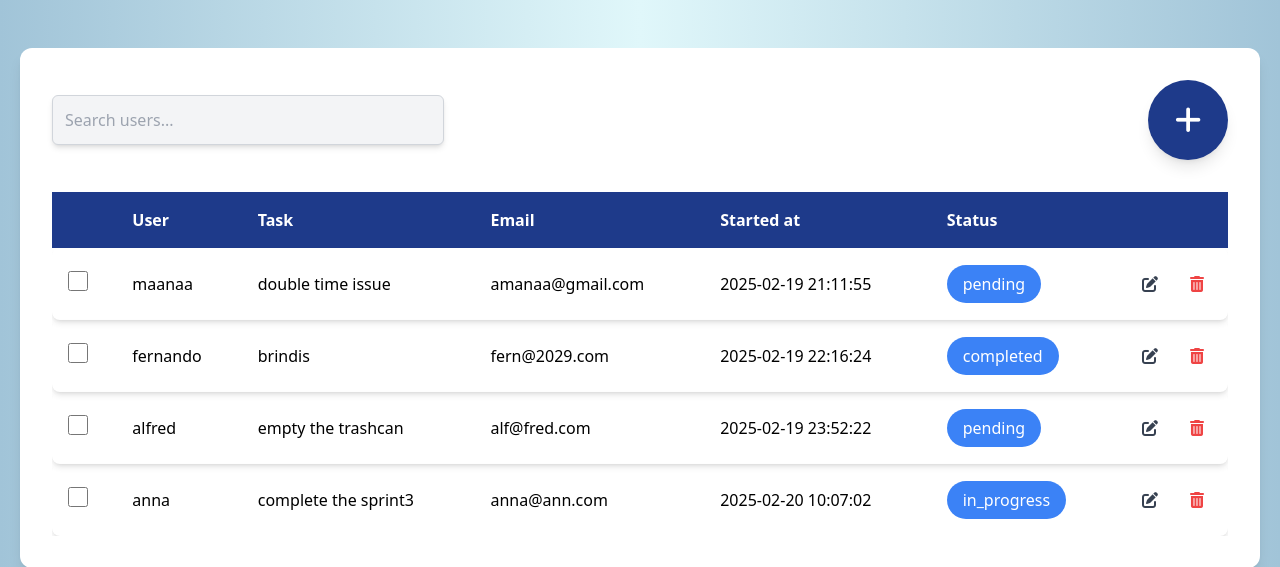
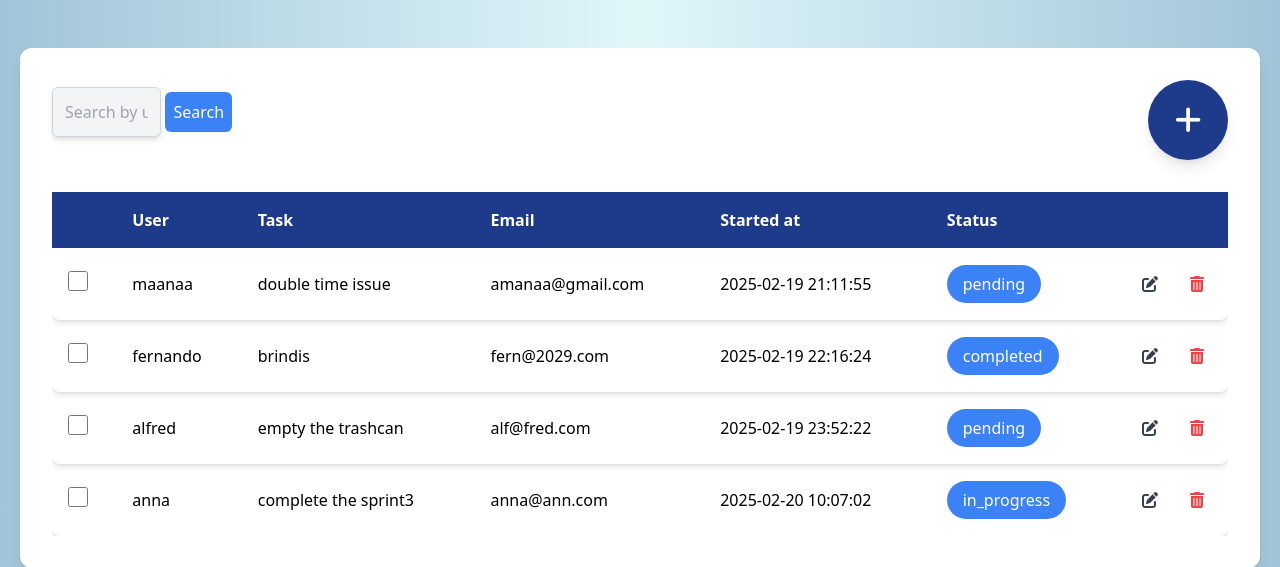
Before and after one commit to AnnaMercado/Sprint_3, a PHP site: page /Sprint_3/app/views/scripts/task/index.phtml in a window 1280 px wide. Shown: the top 567 px of the page. Run offline with PHP 8.4, Linux system fonts and the light colour scheme; some libraries are stand-ins or nearby versions.

Commit message:
added the search feature

```diff
--- a/app/controllers/TaskController.php
+++ b/app/controllers/TaskController.php
@@ -9,6 +9,14 @@ class TaskController extends Controller {
     public function indexAction() {
         $tasks = $this->getAllTasks();
 
+        if (isset($_GET['search']) && !empty($_GET['search'])) {
+            $searchQuery = filter_var(trim($_GET['search']), FILTER_SANITIZE_FULL_SPECIAL_CHARS);
+
+            // Filter tasks by name or email
+            $tasks = array_filter($tasks, function($task) use ($searchQuery) {
+                return stripos($task['name'], $searchQuery) !== false || stripos($task['email'], $searchQuery) !== false;
+            });
+        }
     }
 
     //create-rud
--- a/app/views/scripts/task/index.phtml
+++ b/app/views/scripts/task/index.phtml
@@ -14,7 +14,12 @@
 
             <!-- Search bar and "New Task" button -->
             <div class="flex items-center justify-between mb-6">
-                <input type="text" id="search_bar" placeholder="Search users..." class="p-3 border border-gray-300 rounded-md text-gray-700 bg-gray-100 focus:ring-2 focus:ring-blue-500 focus:outline-none transition duration-300 w-1/3 shadow-md">
+                <form action="tasks" method="GET" class="mb-4">
+                    <input type="text" id="search_bar" name="search" placeholder="Search by user or email..."
+                    class="p-3 border border-gray-300 rounded-md text-gray-700 bg-gray-100 focus:ring-2 focus:ring-blue-500 focus:outline-none transition duration-300 w-1/3 shadow-md"
+                    value="<?= htmlspecialchars($_GET['search'] ?? ''); ?>" />
+                    <button type="submit" class="bg-blue-500 text-white p-2 rounded-md hover:bg-blue-600">Search</button>
+                </form>
                 <a href="create" class="p-3 bg-blue-900 text-white rounded-full hover:bg-green-600 focus:ring-4 focus:ring-blue-500 transition duration-300 w-20 h-20 flex justify-center items-center shadow-lg hover:scale-105">
                     <i class="fas fa-plus text-3xl"></i>
                 </a>
@@ -39,6 +44,15 @@
                         require_once __DIR__ . '/../../../controllers/TaskController.php';
                         $taskController = new TaskController();
                         $tasks = $taskController->getAllTasks();
+
+                        // Handle search filter
+                        if (isset($_GET['search']) && !empty($_GET['search'])) {
+                            $searchQuery = filter_var(trim($_GET['search']), FILTER_SANITIZE_FULL_SPECIAL_CHARS);
+                            // Filter tasks by name or email
+                            $tasks = array_filter($tasks, function($task) use ($searchQuery) {
+                                return stripos($task['name'], $searchQuery) !== false || stripos($task['email'], $searchQuery) !== false;
+                            });
+                        }
                         ?>
 
                         <?php if (!empty($tasks)): ?>
@@ -56,13 +70,12 @@
                                     </td>
                                     <td class="p-4 flex justify-center space-x-4 button-column">
 
-                                          <!-- edit icon -->
+                                        <!-- Edit icon -->
                                         <a href="/tasks/update/<?= htmlspecialchars($task['id']); ?>" class="text-gray-700 p-2 rounded hover:bg-gray-200 focus:ring-2 focus:ring-blue-500 icon-edit-btn btn btn-primary">
-
                                             <i class="fas fa-edit"></i>
                                         </a>
 
-                                        <!-- delete icon -->
+                                        <!-- Delete icon -->
                                         <form action="delete" method="POST" onsubmit="return confirm('Are you sure you want to delete this task?')">
                                             <input type="hidden" name="id" value="<?= $task['id']; ?>">
                                             <button type="submit" class="text-red-500 p-2 rounded hover:bg-red-100 focus:ring-2 focus:ring-red-500 icon-trash-btn btn btn-danger">
```
Lines whose indentation alone changed are shown as unchanged.
